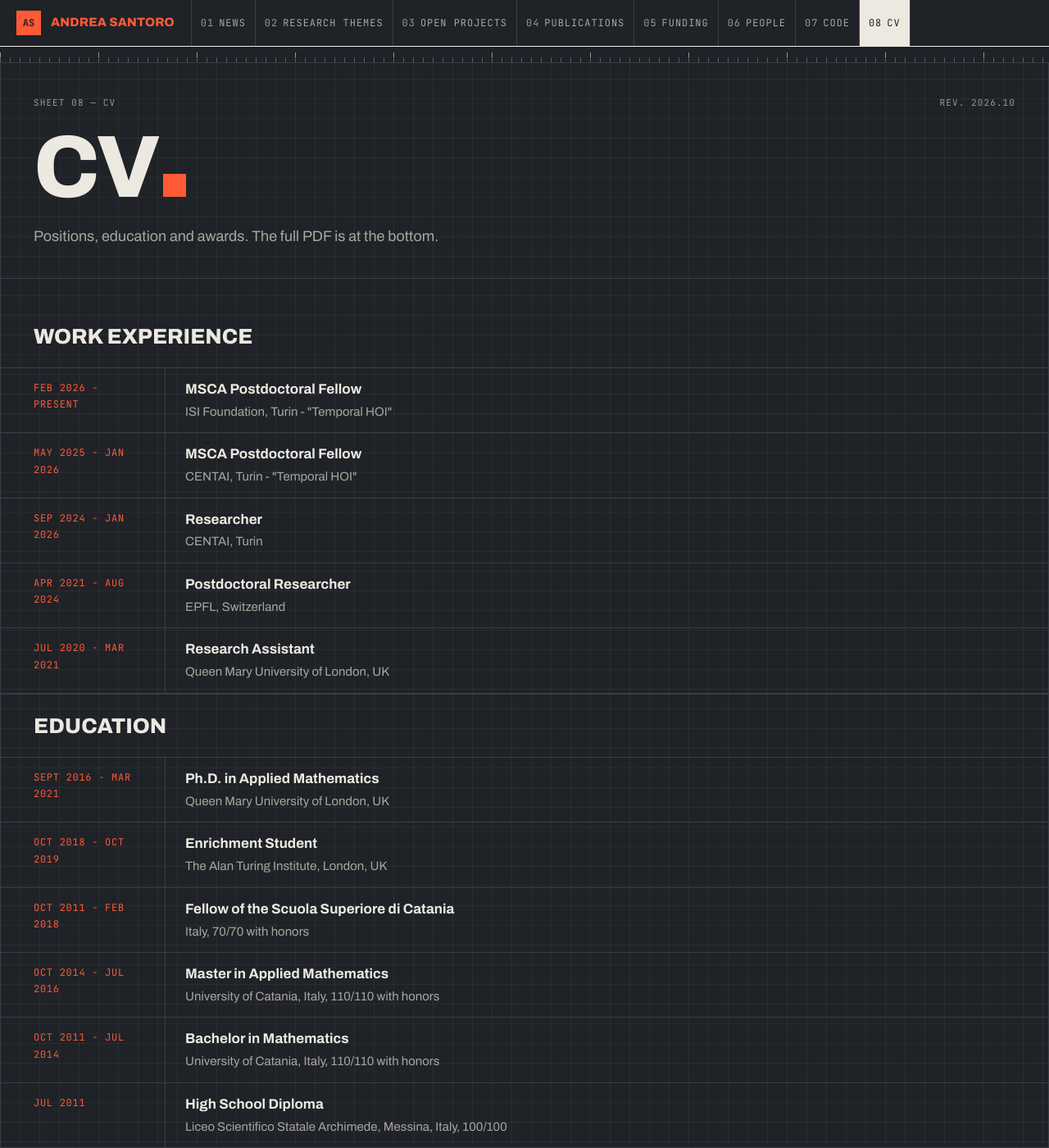
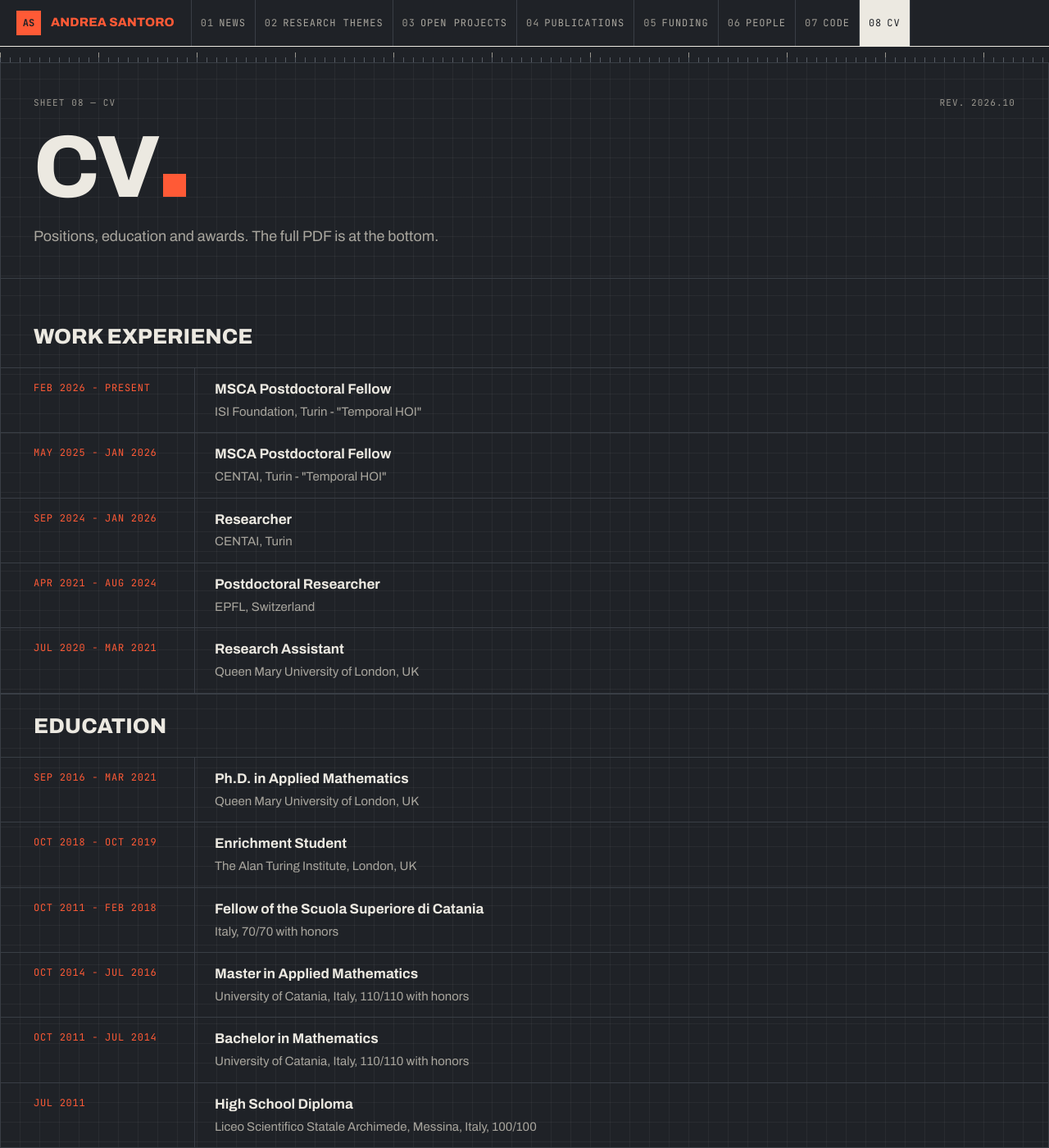
Before and after one commit to andresantoro/andresantoro.github.io, a Jekyll site: the page built from _pages/cv.md, in a window 1280 px wide and 1400 px high. Shown: the whole window at 82% size. Built offline with Jekyll 4.4.1, drawn with Linux system fonts in a browser that asks for light colours.

Commit message:
CV: wider date column so every period fits on one line; Sep (not Sept) 2016
Co-Authored-By: Claude Opus 5.5 <noreply@anthropic.com>

```diff
--- a/_pages/cv.md
+++ b/_pages/cv.md
@@ -44,7 +44,7 @@ lede: "Positions, education and awards. The full PDF is at the bottom."
   <div class="cv-section">
     <h1>Education</h1>
     <div class="cv-entry">
-      <div class="cv-entry-date">Sept 2016 - Mar 2021</div>
+      <div class="cv-entry-date">Sep 2016 - Mar 2021</div>
       <div class="cv-entry-title">Ph.D. in Applied Mathematics</div>
       <div class="cv-entry-content">Queen Mary University of London, UK</div>
     </div>
--- a/assets/css/notebook.scss
+++ b/assets/css/notebook.scss
@@ -344,8 +344,8 @@ body.nb {
 .cv-section { border-top: 1px solid var(--rule); }
 .cv-section:first-child { border-top: 0; }
 .cv-section > h1, .cv-section > h2 { margin: 0; padding: 16px 40px; border-bottom: 1px solid var(--rule); font-weight: 800; font-stretch: 125%; font-size: 26px; text-transform: uppercase; }
-.cv-entry, .school-item, .achievement-item { display: grid; grid-template-columns: 200px minmax(0, 1fr); border-bottom: 1px solid var(--rule); }
-.cv-entry-date, .school-date, .achievement-item h4 { grid-row: span 2; margin: 0; padding: 14px 40px; font-family: var(--mono); font-size: 12px; font-weight: 400; letter-spacing: 0.06em; text-transform: uppercase; color: var(--accent); }
+.cv-entry, .school-item, .achievement-item { display: grid; grid-template-columns: 236px minmax(0, 1fr); border-bottom: 1px solid var(--rule); }
+.cv-entry-date, .school-date, .achievement-item h4 { grid-row: span 2; margin: 0; padding: 14px 20px 14px 40px; white-space: nowrap; font-family: var(--mono); font-size: 12px; font-weight: 400; letter-spacing: 0.06em; text-transform: uppercase; color: var(--accent); }
 .cv-entry-title { padding: 12px 24px 0; border-left: 1px solid var(--rule); font-weight: 700; }
 .cv-entry-content { padding: 0 24px 12px; border-left: 1px solid var(--rule); color: var(--muted); font-size: 15px; }
 .school-content, .achievement-item p { grid-row: span 2; margin: 0; padding: 12px 24px; border-left: 1px solid var(--rule); color: var(--chalk); font-size: 15px; }
```
